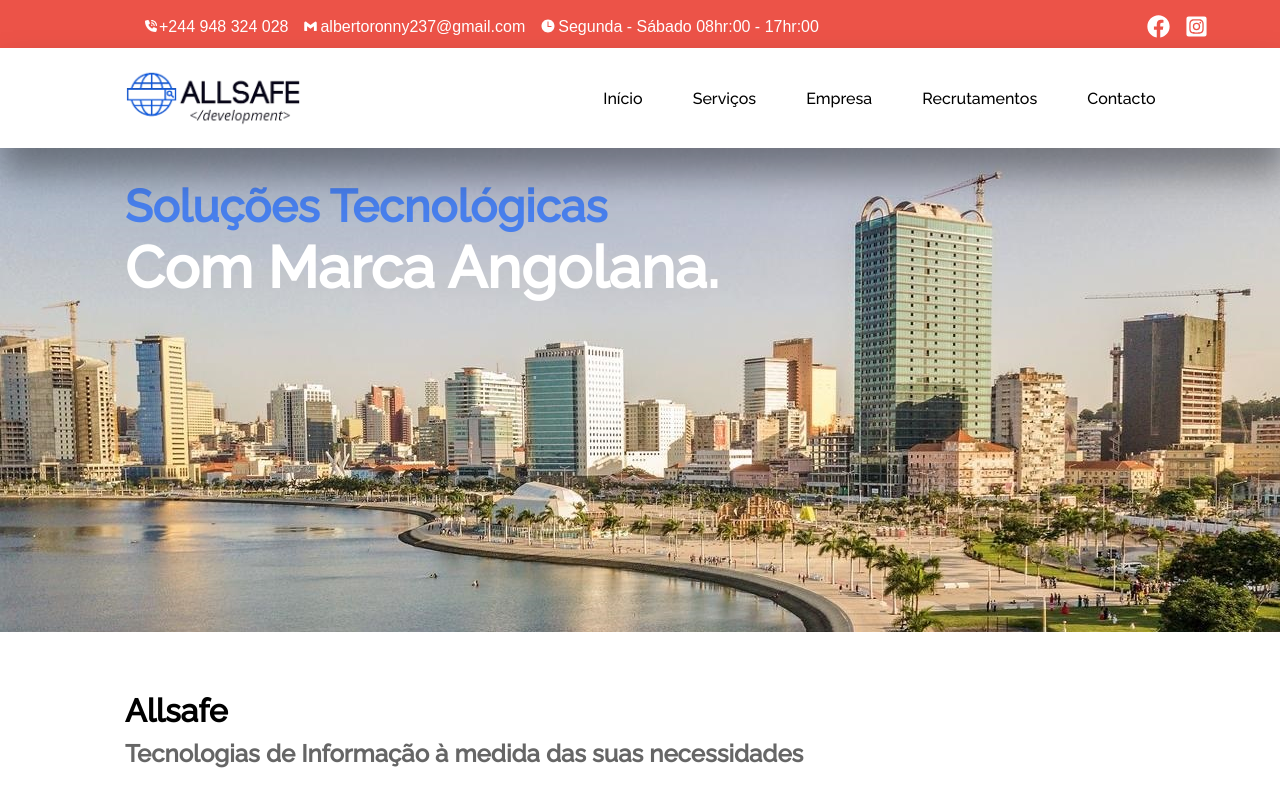
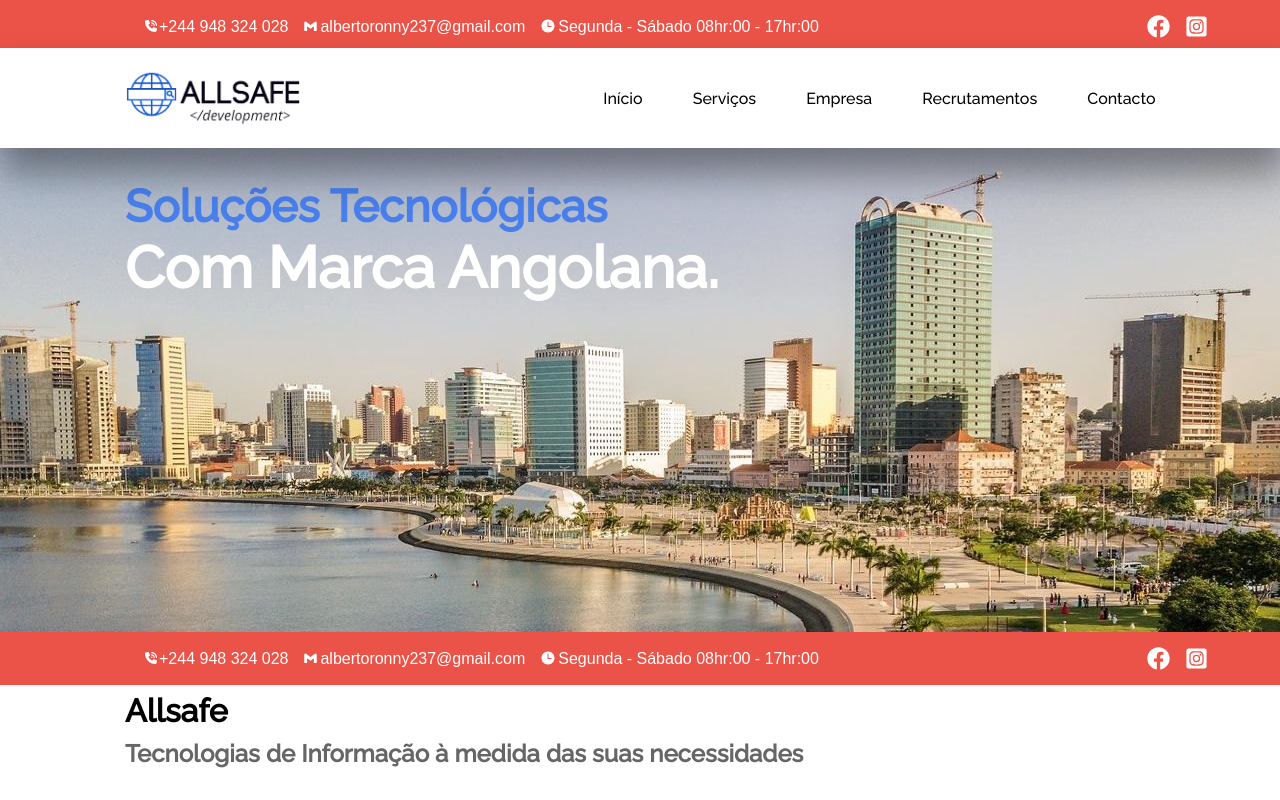
Before and after one commit to Alberto-ronny237/Allsafe, a React (Vite) app: page / in a window 1280 px wide. Shown: the top 800 px of the page. Built offline with nearby package versions, Linux system fonts and the light colour scheme.

Commit message:
teste de info

```diff
--- a/src/Componentes/Index.jsx
+++ b/src/Componentes/Index.jsx
@@ -8,6 +8,7 @@ function Index() {
       <Info/>
       <Header />
       <SobreEmpresa/>
+      <Info/>
     </>
   )
 }
```
